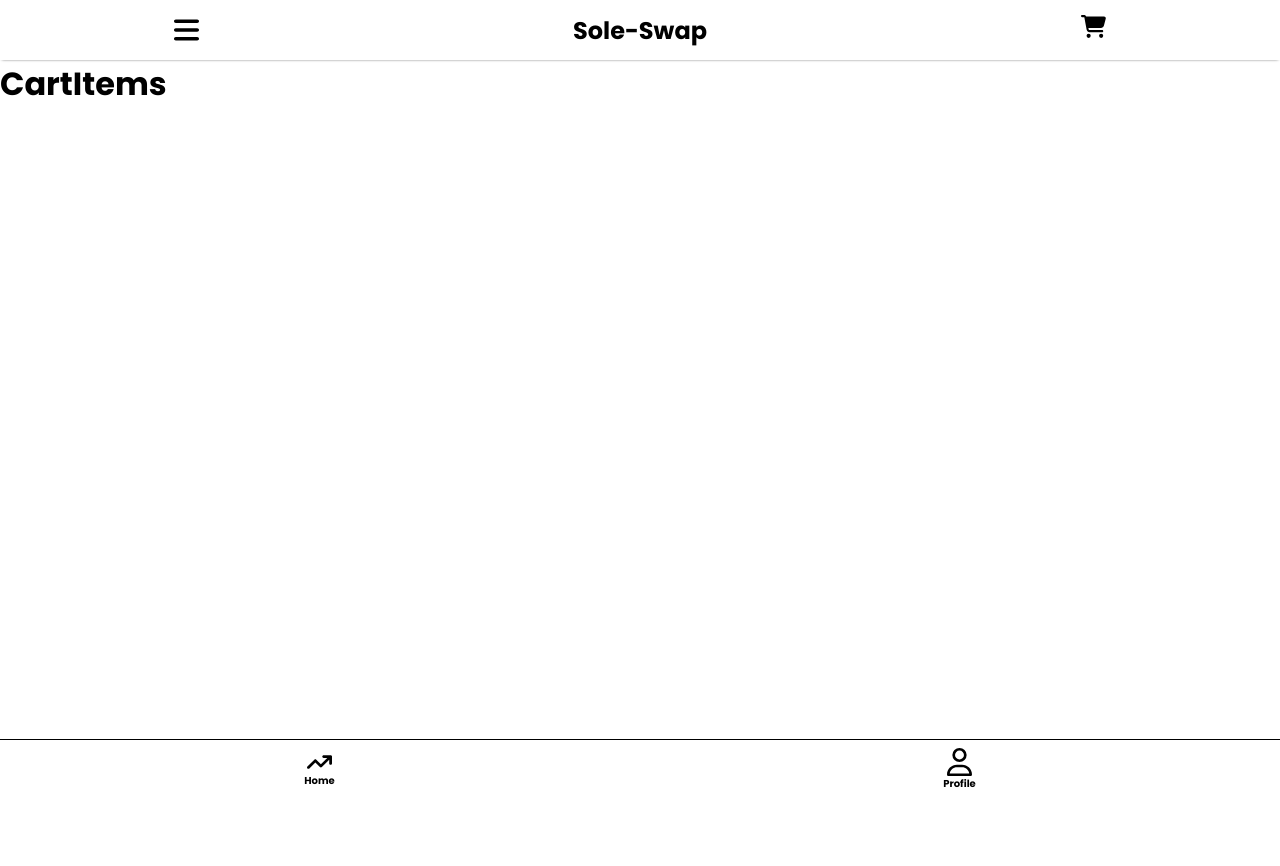
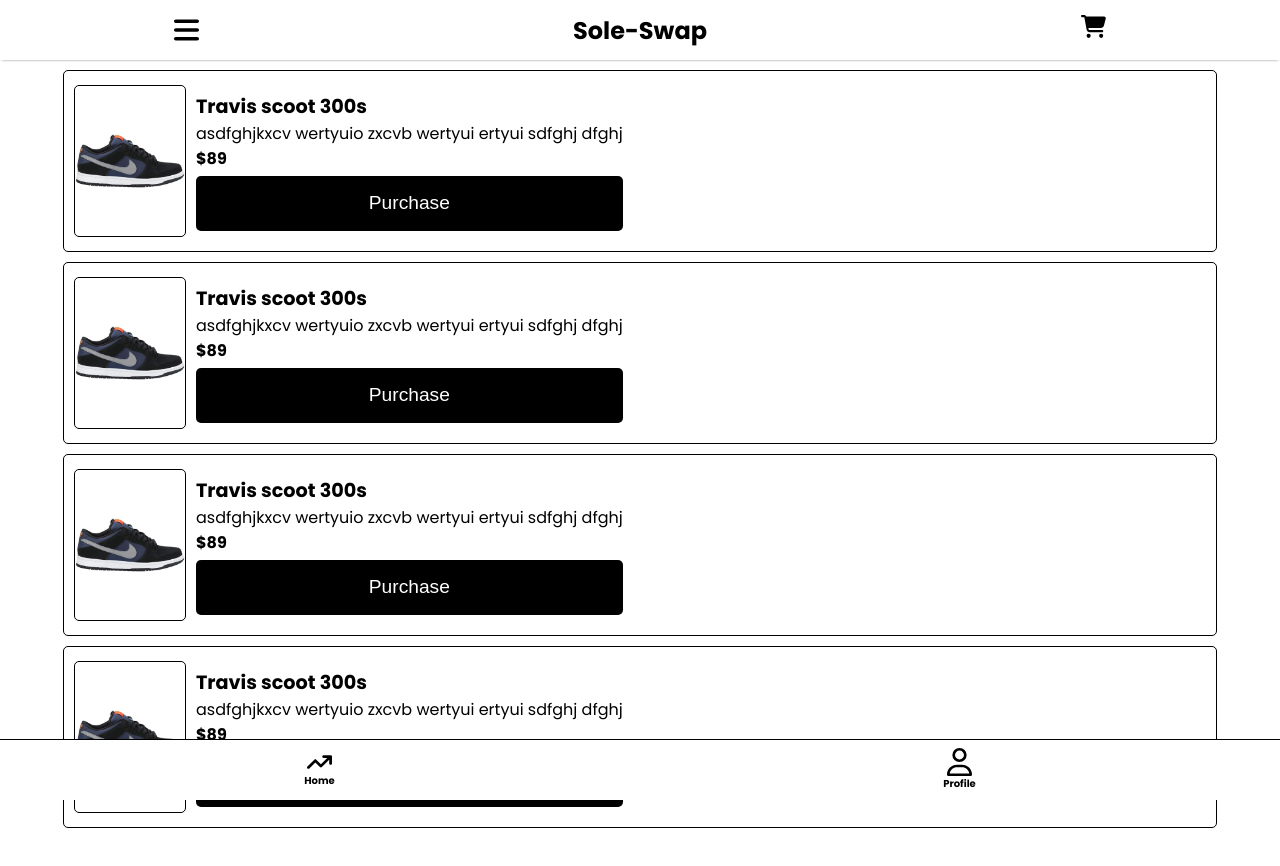
Before and after one commit to 75tyle/Sole-Swap, a React (Create React App) app: page /cart in a window 1280 px wide. Shown: the top 866 px of the page. Before the commit the page ends 800 px from the top, so only its background shows below. Built offline with nearby package versions, Linux system fonts and the light colour scheme.

Commit message:
cart design

```diff
--- a/src/Components/CartItmes/CartItems.css
+++ b/src/Components/CartItmes/CartItems.css
@@ -0,0 +1,73 @@
+.cartiems{
+    display: flex;
+    justify-content: center;
+    margin-top: 10px;
+    align-items: center;
+}
+
+.maincontainer{
+    width: 90vw;
+    height: 180px;
+    border: 1px solid black;
+    border-radius: 5px;
+    align-items: center;
+    display: flex;
+}
+.item_img{
+    width: 110px;
+    height: 150px;
+    border: 1px solid black;
+    border-radius: 5px;
+    display: flex;
+    justify-content: center;
+    align-items: center;
+    margin-left: 10px;
+}
+.item_img img{
+    width: -webkit-fill-available;
+}
+.item_price{
+    font-weight: bolder;
+}
+.item_details{
+    margin-left: 10px;
+    margin-right: 5px;
+}
+.item_description p{
+    text-align: left;
+    margin: 0;
+}
+.item_name h1{
+    font-size: larger;
+    margin: 0;
+}
+.PurchaseBtn button{
+    width: 100%;
+    border-radius: 5px;
+    border: none;
+    height: 55px;
+    background: #000000;
+    color: white;
+    font-size: larger;
+    margin-top: 5px;
+}
+@media(max-width:500px){
+    .maincontainer{
+        width: 95vw;
+        height: 180px;
+    }
+    .item_img{
+        width: 110px;
+        height: 150px;
+        border: 1px solid black;
+        display: flex;
+        justify-content: center;
+        align-items: center;
+    }
+    .item_name h1{
+        font-size: larger;
+    }
+    .item_description p{
+        font-size: 14px;
+    }
+}
--- a/src/Components/CartItmes/CartItems.jsx
+++ b/src/Components/CartItmes/CartItems.jsx
@@ -1,10 +1,19 @@
 import React from 'react'
 import './CartItems.css'
+import product_img from '../Assets/Nike-Dunk-SB-Low-Black-New-Slate.png'
 
 const CartItems = () => {
   return (
     <div className='cartiems'>
-      <h1>CartItems</h1>
+      <div className="maincontainer">
+        <div className="item_img"><img src={product_img} alt="" /></div>
+        <div className="item_details">
+         <div className="item_name"><h1>Travis scoot 300s</h1></div>
+         <div className="item_description"><p>asdfghjkxcv wertyuio zxcvb wertyui ertyui sdfghj dfghj</p></div>
+         <div className="item_price">$89</div>
+         <div className="PurchaseBtn"><button>Purchase</button></div>
+        </div>
+      </div>
     </div>
   )
 }
--- a/src/Pages/CSS/Cart.css
+++ b/src/Pages/CSS/Cart.css
@@ -1,3 +1,4 @@
 .cart{
-    margin-top: 60px;
+    margin-top: 70px;
+    margin-bottom: 70px;
 }
--- a/src/Pages/Cart.jsx
+++ b/src/Pages/Cart.jsx
@@ -6,6 +6,9 @@ const Cart = () => {
   return (
     <div className='cart'>
       <CartItems />
+      <CartItems />
+      <CartItems />
+      <CartItems />
     </div>
   )
 }
```
